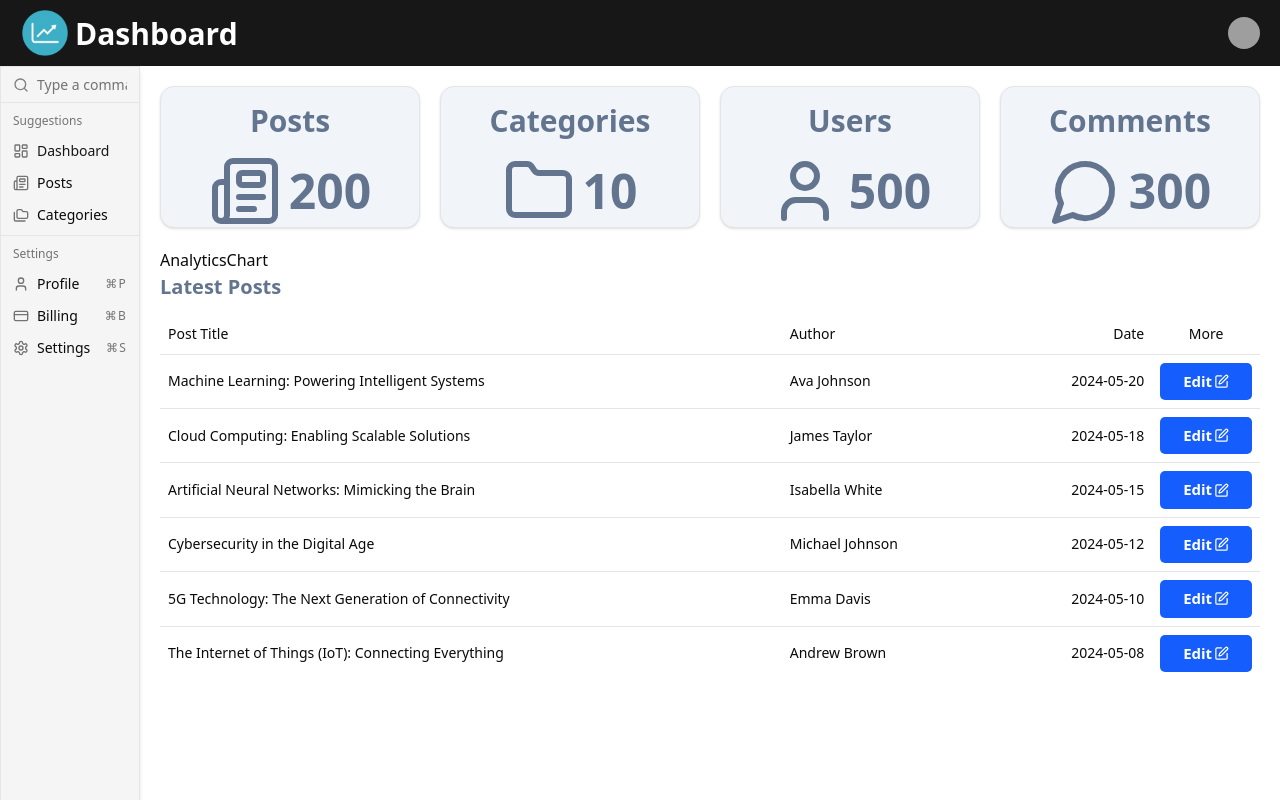
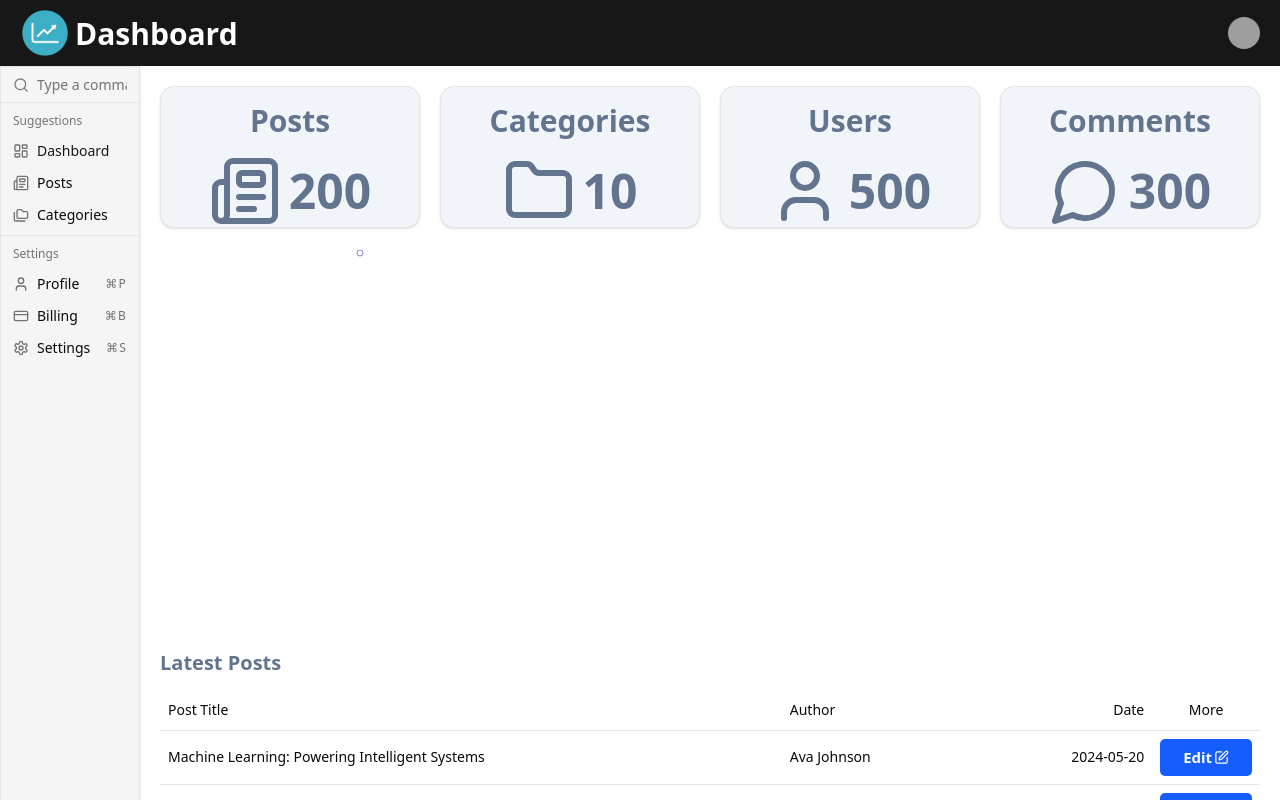
Before and after one commit to HumbleBoyy/Admin-Dashboard-NextJs, a Next.js app: page / in a window 1280 px wide. Shown: the top 800 px of the page. Built offline with nearby package versions, Linux system fonts and the light colour scheme; grey boxes are pictures that could not be loaded.

Commit message:
New Commit

```diff
--- a/components/chart/AnalyticsChart.tsx
+++ b/components/chart/AnalyticsChart.tsx
@@ -1,8 +1,12 @@
-
+import { AnalyticsType } from '@/types/AnalyticsType';
+import { LineChart, XAxis, YAxis, CartesianGrid,ResponsiveContainer, Line } from 'recharts';
 
 const AnalyticsChart = () => {
+    const data:AnalyticsType[] = [{name: 'Page A', uv: 400, pv: 2400, amt: 2400}]
   return (
-    <div>AnalyticsChart</div>
+    <LineChart width={400} height={400} data={data}>
+    <Line type="monotone" dataKey="uv" stroke="#8884d8" />
+  </LineChart>
   )
 }
 
--- a/package.json
+++ b/package.json
@@ -22,6 +22,7 @@
     "next": "15.2.4",
     "react": "^19.0.0",
     "react-dom": "^19.0.0",
+    "recharts": "^2.15.1",
     "tailwind-merge": "^3.0.2",
     "tw-animate-css": "^1.2.5"
   },
```
Also changed, not shown: 1 other file (tests, documents, lock files or other folders).
